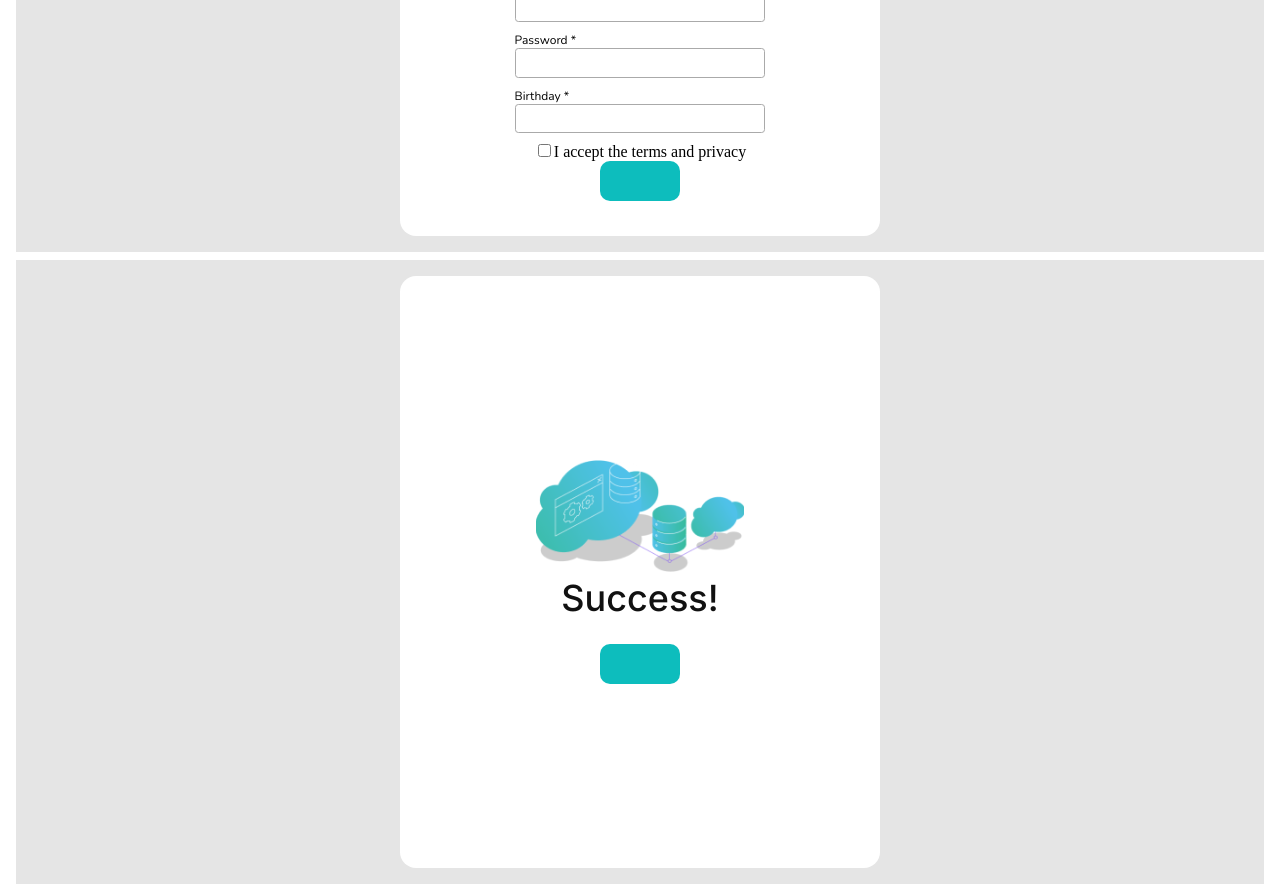
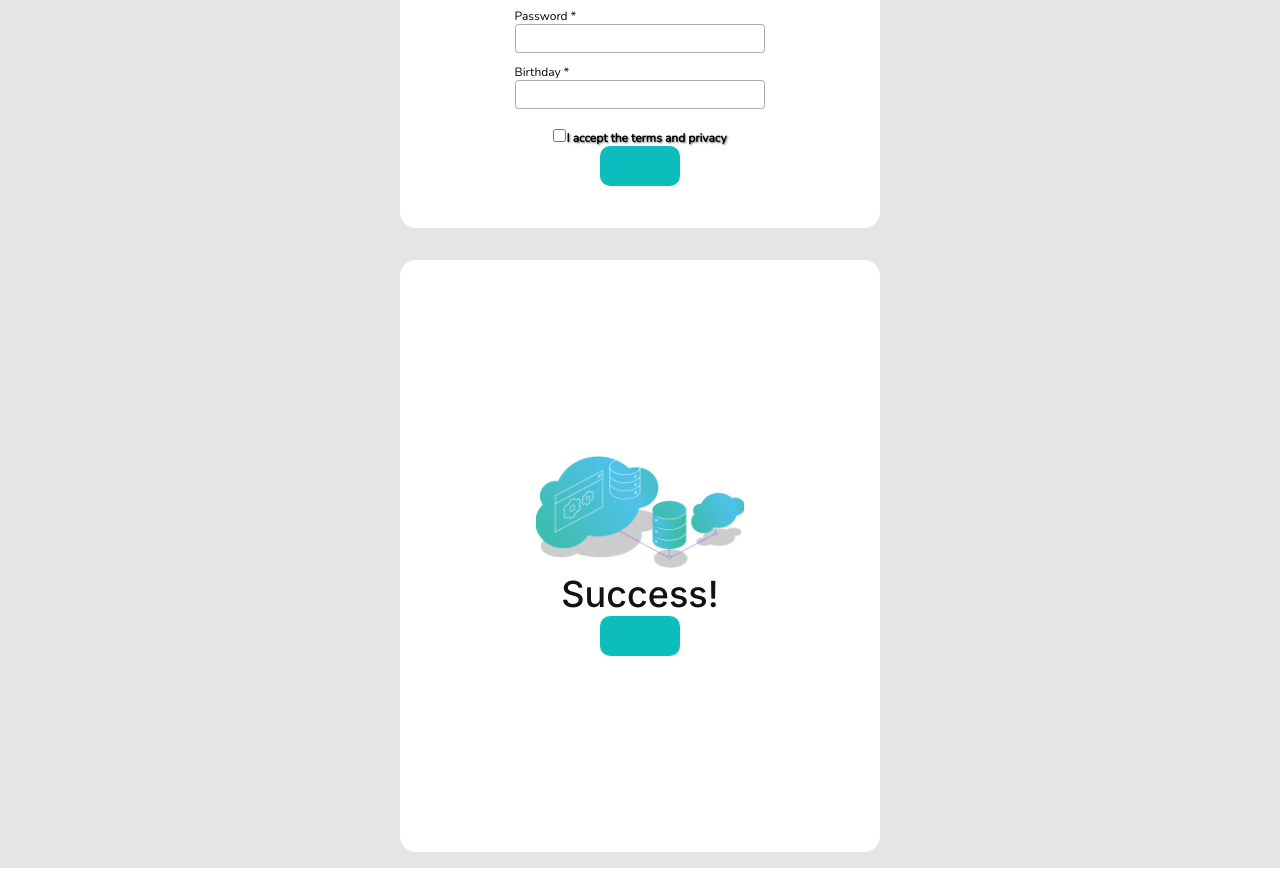
Before and after one commit to palomacha100/formchallengereact, a React (Create React App) app: page / in a window 1280 px wide. Shown: the part 380-1272 px from the top of the page. After the commit the page ends 1248 px from the top, so only its background shows below. Built offline with nearby package versions, Linux system fonts and the light colour scheme.

Commit message:
Feat: Updating components

```diff
--- a/src/App.js
+++ b/src/App.js
@@ -1,10 +1,12 @@
+import { GlobalStyle } from './pages/Home/styleHome'
 import { Home } from './pages/Home/Home';
 import { Success } from './pages/Success/Success';
 
 export default function App() {
   return (
     <>
-      < Home />
+      <GlobalStyle />
+      <Home />
       <Success />
     </>
 
--- a/src/components/Checkbox/Checkbox.jsx
+++ b/src/components/Checkbox/Checkbox.jsx
@@ -1,13 +1,15 @@
 import  React from 'react';
-import { Checkbox } from './styleCheckbox';
+import { Checkbox, Terms} from './styleCheckbox';
+
 
 
 export function Check() {
+   const [terms, setTerms] = React.useState(false);
    return (
-      <label>
-         <Checkbox type="checkbox" />
+      <Terms>
+         <Checkbox type="checkbox" value="Terms" checked={terms} onChange={({target}) => setTerms(target.checked)}/>
          I accept the terms and privacy
-      </label>
+      </Terms>
    );
 }
 export default Check;
--- a/src/components/Checkbox/styleCheckbox.js
+++ b/src/components/Checkbox/styleCheckbox.js
@@ -4,3 +4,13 @@ export const Checkbox = styled.input`
 
 
 `;
+
+export const Terms = styled.label`
+    font-family: 'Nunito';
+    font-size: 0.75em;
+    text-align: left;
+    margin-top: 0.93em;
+    font-weight: bold;
+    text-shadow: #767676 1px 1px 2px;
+    align-items: center;
+`;
--- a/src/pages/Home/styleHome.js
+++ b/src/pages/Home/styleHome.js
@@ -1,4 +1,15 @@
 import styled from 'styled-components';
+
+import { createGlobalStyle } from 'styled-components'
+
+export const GlobalStyle = createGlobalStyle`
+  * {
+    box-sizing: border-box;
+    margin: 0;
+    padding: 0;
+  }
+`
+
 
 export const Container = styled.div`
     display: flex;
--- a/src/pages/Success/Success.jsx
+++ b/src/pages/Success/Success.jsx
@@ -1,5 +1,5 @@
 import React from 'react';
-import { Body, Container, Title } from '../Home/styleHome'
+import { Body, Container, Title } from '../Success/styleSuccess'
 import { Confirm } from '../../components/Button/Button'
 import { Header } from '../../components/Header/header'
 
--- a/src/pages/Success/styleSuccess.js
+++ b/src/pages/Success/styleSuccess.js
@@ -0,0 +1,28 @@
+import styled from 'styled-components';
+
+
+export const Container = styled.div`
+    display: flex;
+    flex-direction: column;
+    justify-content: center;
+    align-items: center;
+    height: 37em;
+    width: 30em;
+    border-radius: 1em;
+    margin-right: auto;
+    margin-left: auto;
+    background-color: white;
+`;
+
+export const Body = styled.body`
+    background-color: #E5E5E5;
+    padding: 1em;
+`;
+
+export const Title = styled.h1`
+    font-family: 'Inter';
+    font-weight: 500;
+    font-size: 2.25em;
+    color: #111111;
+    margin-top: 0.6px;
+`;
```
